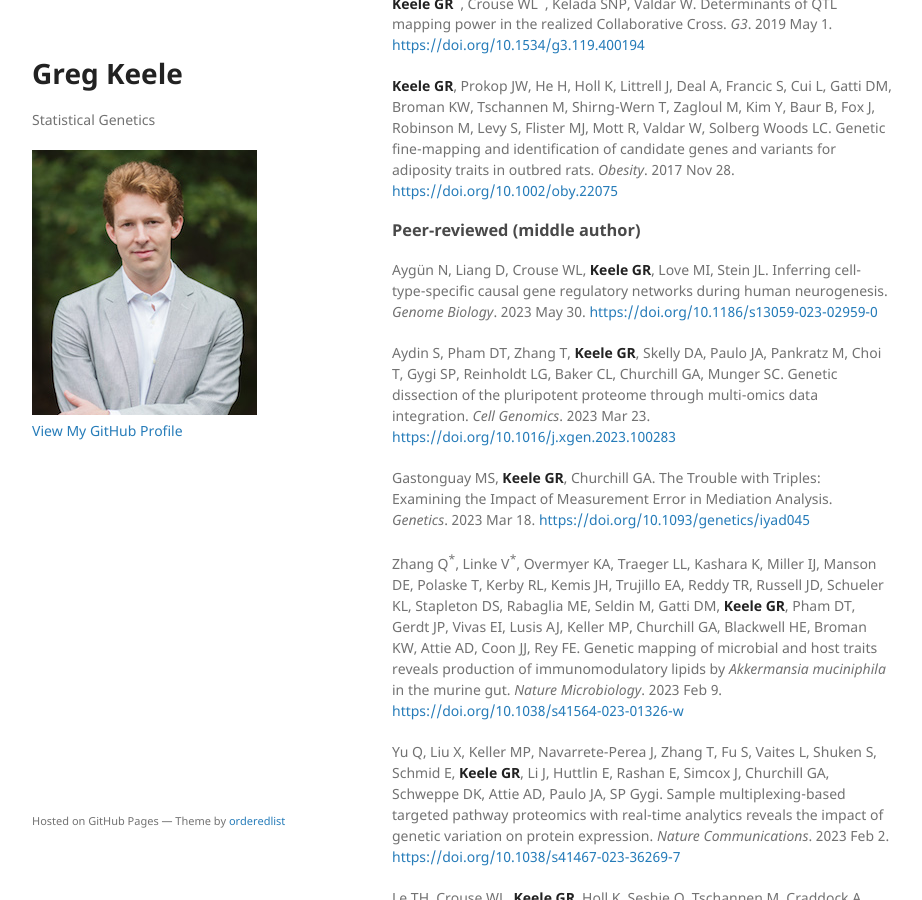
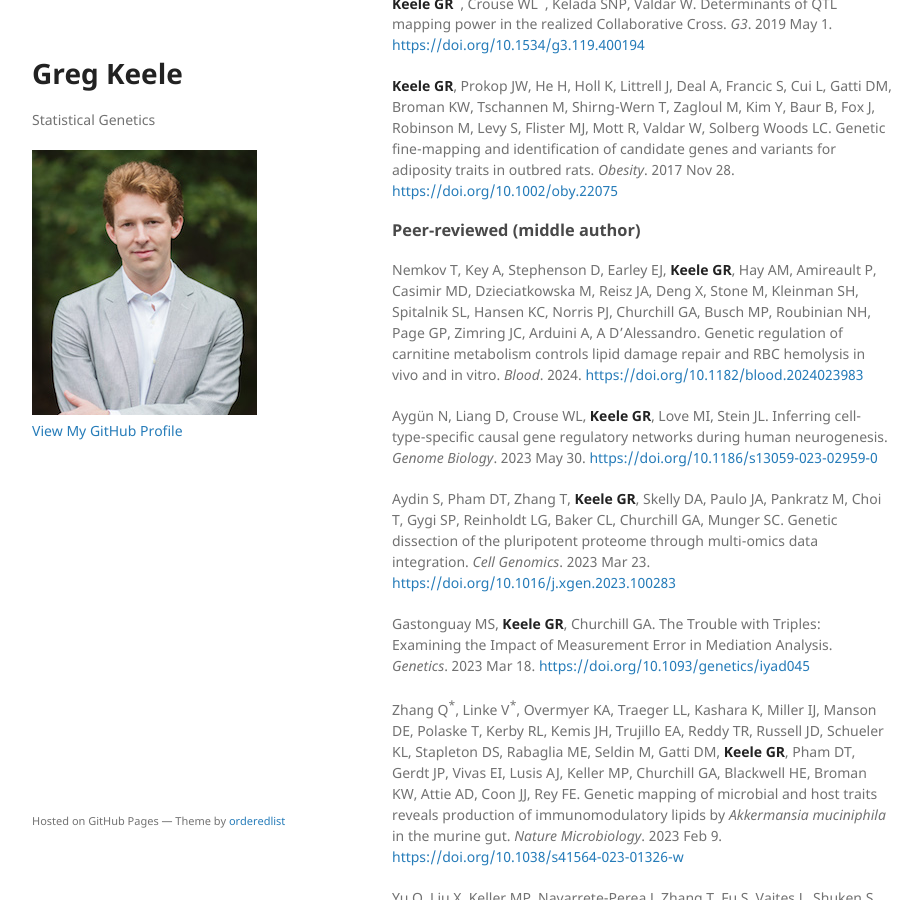
Before and after one commit to gkeele/gkeele.github.io, a Jekyll site: the page built from publications.md, in a window 1280 px wide and 900 px high, scrolled down 1454 px. Shown: the whole window, without its empty margins (178-1100 px from the left). Built offline with Jekyll 4.4.1, drawn with Linux system fonts in a browser that asks for light colours; our own code applies the rules of GitHub Pages for plain Markdown files.

Commit message:
Added carnitine paper

```diff
--- a/publications.md
+++ b/publications.md
@@ -36,6 +36,8 @@ Lerner AM<sup>\*</sup>, Hepperla AJ<sup>\*</sup>, **Keele GR**<sup>\*</sup>, Mer
 **Keele GR**, Prokop JW, He H, Holl K, Littrell J, Deal A, Francic S, Cui L, Gatti DM, Broman KW, Tschannen M, Shirng-Wern T, Zagloul M, Kim Y, Baur B, Fox J, Robinson M, Levy S, Flister MJ, Mott R, Valdar W, Solberg Woods LC. Genetic fine-mapping and identification of candidate genes and variants for adiposity traits in outbred rats. *Obesity*. 2017 Nov 28. [https://doi.org/10.1002/oby.22075](https://doi.org/10.1002/oby.22075)
 
 ### Peer-reviewed (middle author)
+
+Nemkov T, Key A, Stephenson D, Earley EJ, **Keele GR**, Hay AM, Amireault P, Casimir MD, Dzieciatkowska M, Reisz JA, Deng X, Stone M, Kleinman SH, Spitalnik SL, Hansen KC, Norris PJ, Churchill GA, Busch MP, Roubinian NH, Page GP, Zimring JC, Arduini A, A D’Alessandro. Genetic regulation of carnitine metabolism controls lipid damage repair and RBC hemolysis in vivo and in vitro. *Blood*. 2024. [https://doi.org/10.1182/blood.2024023983](https://doi.org/10.1182/blood.2024023983)
 
 Aygün N, Liang D, Crouse WL, **Keele GR**, Love MI, Stein JL. Inferring cell-type-specific causal gene regulatory networks during human neurogenesis. *Genome Biology*. 2023 May 30. [https://doi.org/10.1186/s13059-023-02959-0](https://doi.org/10.1186/s13059-023-02959-0)
 
```
